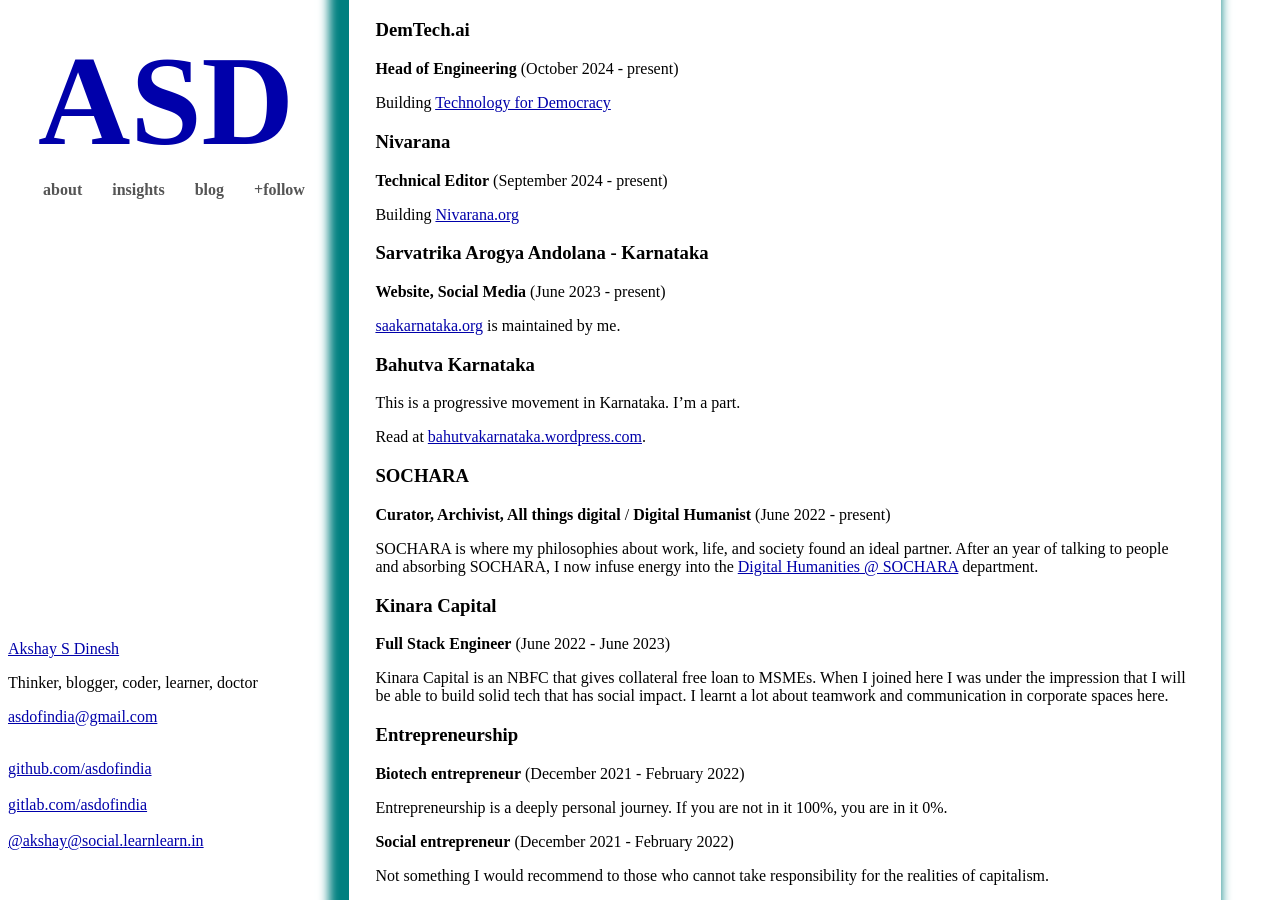
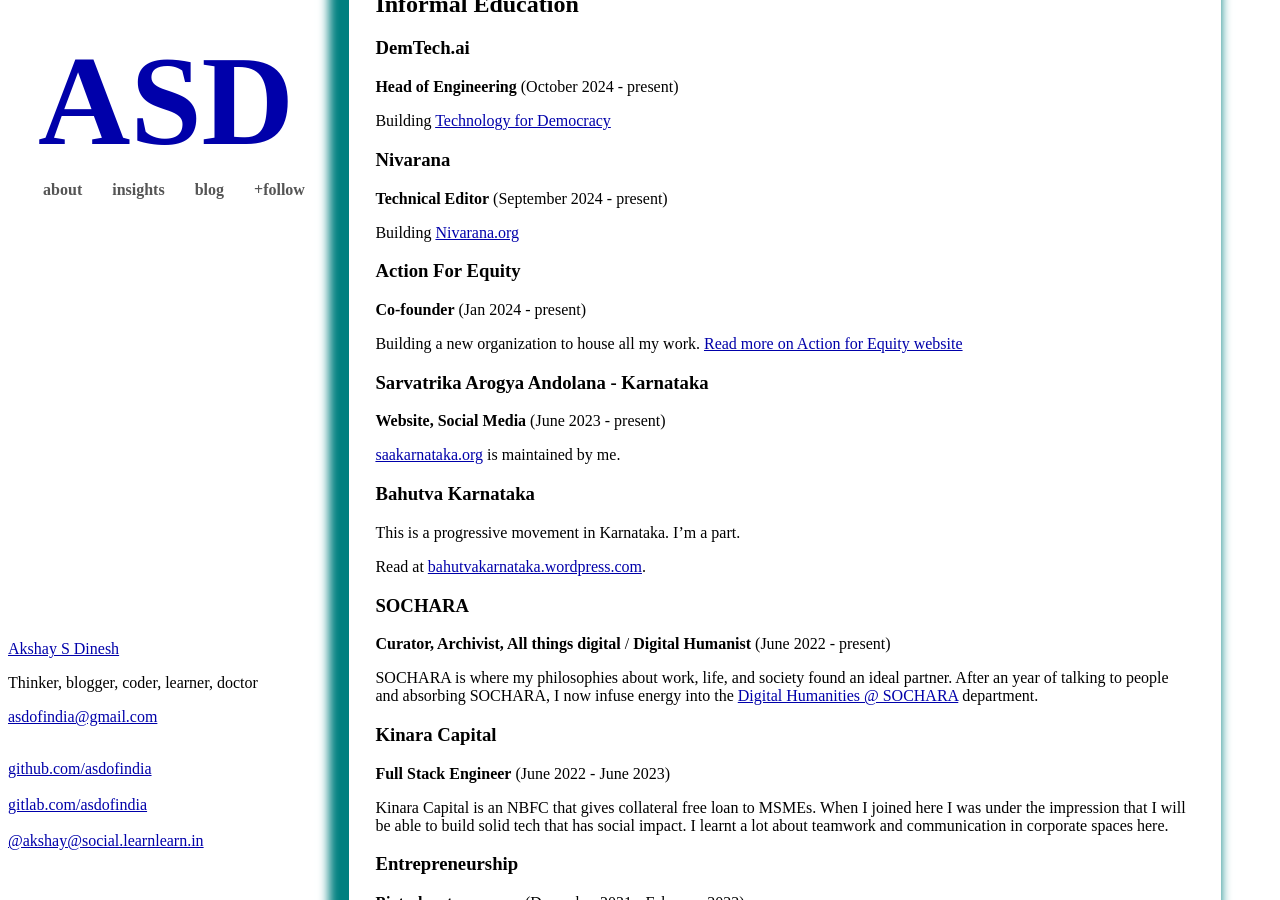
Before and after one commit to asdofindia/asdofindia.github.io, a Jekyll site: the page built from about.md, in a window 1280 px wide and 900 px high, scrolled down 3449 px. Built offline with Jekyll 4.4.1, drawn with Linux system fonts in a browser that asks for light colours.

Commit message:
add action for equity

```diff
--- a/about.md
+++ b/about.md
@@ -136,6 +136,13 @@ Building [Technology for Democracy](https://demtech.ai)
 (September 2024 - present)
 
 Building [Nivarana.org](https://nivarana.org)
+
+### Action For Equity ###
+
+**Co-founder**
+(Jan 2024 - present)
+
+Building a new organization to house all my work. [Read more on Action for Equity website](https://actionforequity.in)
 
 ### Sarvatrika Arogya Andolana - Karnataka ###
 
```
